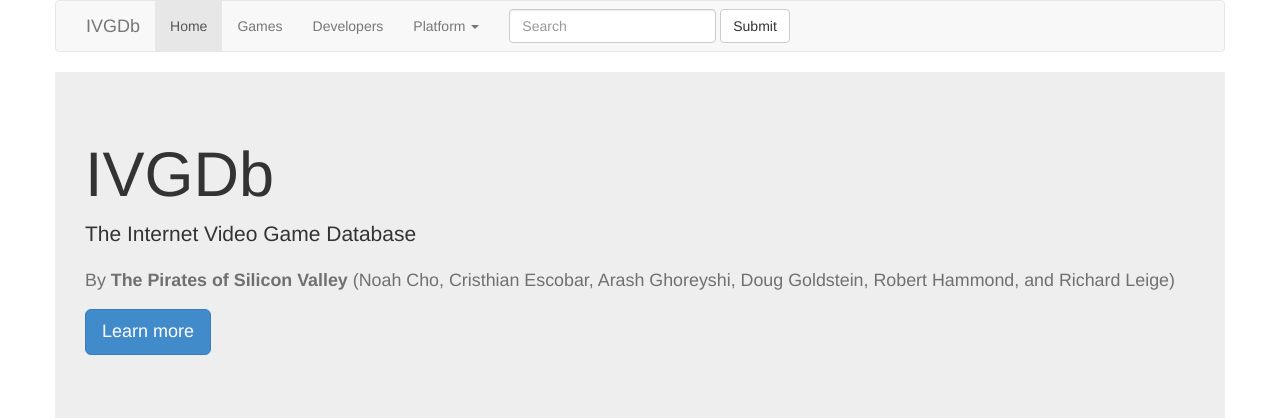
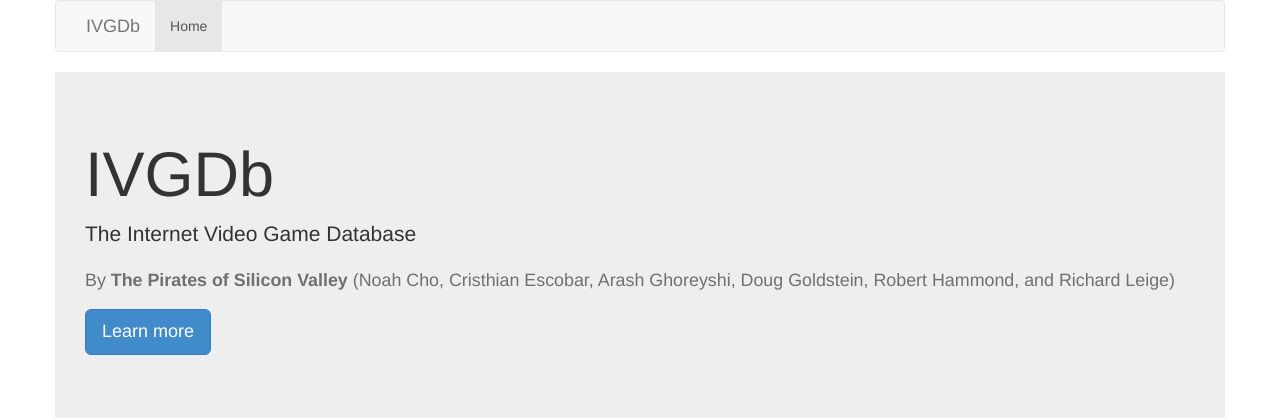
Before and after one commit to ddgold/cs373-idb, a Django app: page / in a window 1280 px wide. Shown: the top 420 px of the page. Run offline with Django 3.2, Linux system fonts and the light colour scheme; parts of the project's set-up code (start-up, migrations or seed data) failed here and were passed over; some libraries are stand-ins or nearby versions.

Commit message:
Remove the placeholders from the navbar

```diff
--- a/templates/base.html
+++ b/templates/base.html
@@ -20,34 +20,14 @@
           <span class="icon-bar"></span>
           <span class="icon-bar"></span>
         </button>
-        <a class="navbar-brand" href="#">IVGDb</a>
+        <a class="navbar-brand" href="/">IVGDb</a>
       </div>
 
       <!-- Collect the nav links, forms, and other content for toggling -->
       <div class="collapse navbar-collapse" id="bs-example-navbar-collapse-1">
         <ul class="nav navbar-nav">
-          <li class="active"><a href="#">Home</a></li>
-          <li><a href="#">Games</a></li>
-          <li><a href="#">Developers</a></li>
-          <li class="dropdown">
-            <a href="#" class="dropdown-toggle" data-toggle="dropdown">Platform <b class="caret"></b></a>
-            <ul class="dropdown-menu">
-              <li><a href="#">Action</a></li>
-              <li><a href="#">Another action</a></li>
-              <li><a href="#">Something else here</a></li>
-              <li class="divider"></li>
-              <li><a href="#">Separated link</a></li>
-              <li class="divider"></li>
-              <li><a href="#">One more separated link</a></li>
-            </ul>
-          </li>
+          <li class="active"><a href="/">Home</a></li>
         </ul>
-        <form class="navbar-form navbar-left" role="search">
-          <div class="form-group">
-            <input type="text" class="form-control" placeholder="Search">
-          </div>
-          <button type="submit" class="btn btn-default">Submit</button>
-        </form>
       </div><!-- /.navbar-collapse -->
     </div><!-- /.container-fluid -->
   </nav>
```
